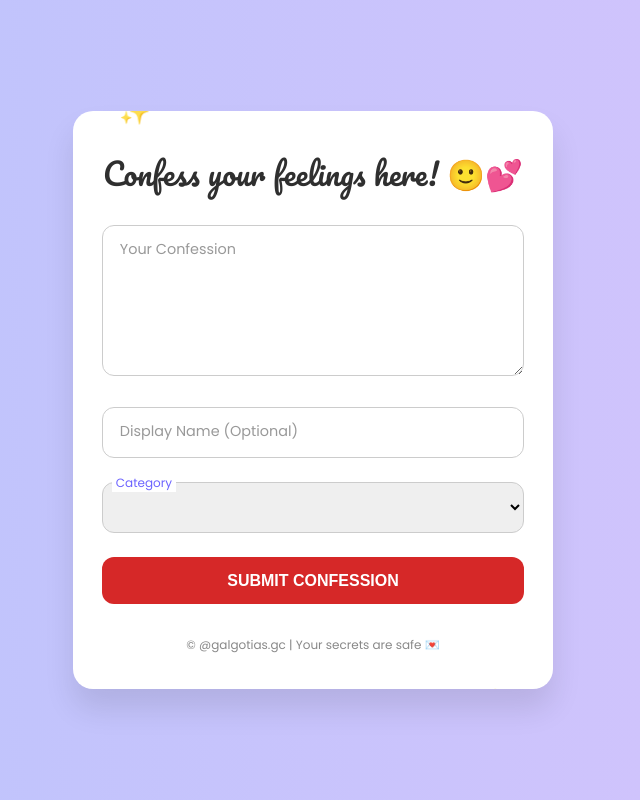
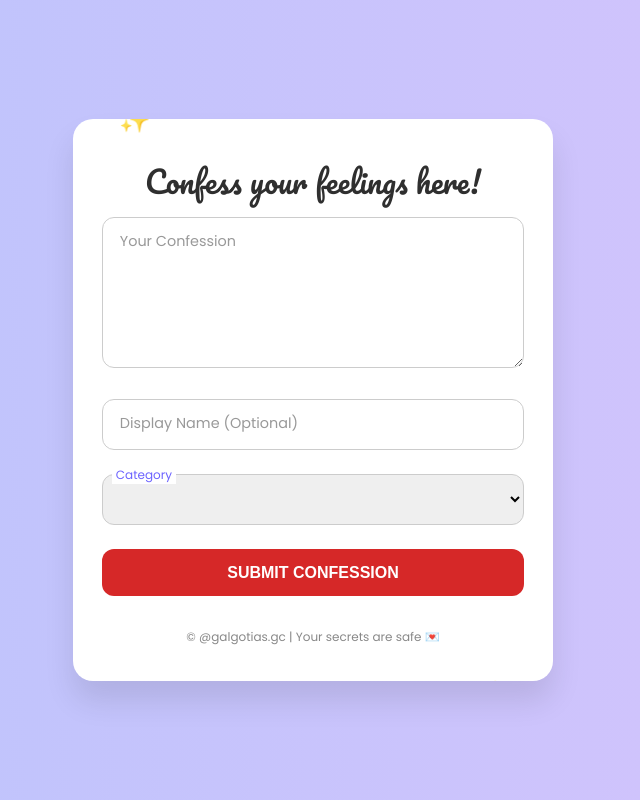
Before and after one commit to iChetan7/confess-form, a plain HTML site: page index.html in a window 1280 px wide. Shown: the whole page, without its empty margins (327-967 px from the left). Drawn offline with Linux system fonts and the light colour scheme.

Commit message:
Update index.html

```diff
--- a/index.html
+++ b/index.html
@@ -74,7 +74,7 @@
   font-size: 1.9rem;
   font-weight: 500;
   color: #2f2f2f;
-      margin-bottom: 1.6rem;
+  margin-bottom: 0.6rem;
   z-index: 2;
   position: relative;
     }
@@ -197,7 +197,7 @@
 </head>
 <body>
   <div class="container sparkle">
-    <div class="heading-text">Confess your feelings here! 🙂💕</div>
+    <div class="heading-text">Confess your feelings here!</div>
 
     <form method="POST" action="https://formsubmit.co/infinitycsgamer@gmail.com" onsubmit="showPopup()">
       <input type="hidden" name="_next" value="https://confess-form-mu.vercel.app/thankyou.html" />
```
Lines whose indentation alone changed are shown as unchanged.
